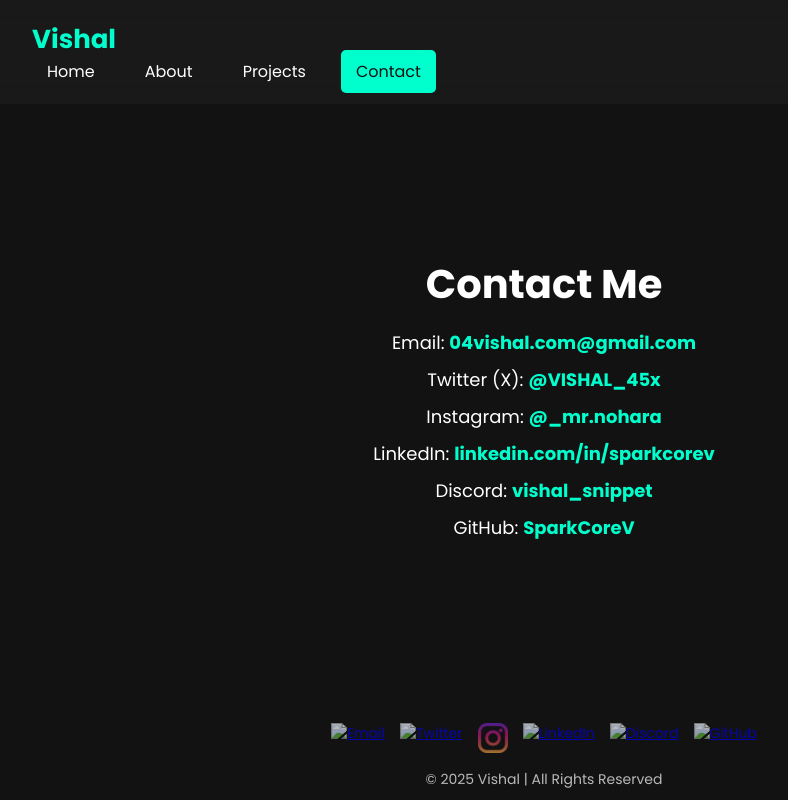
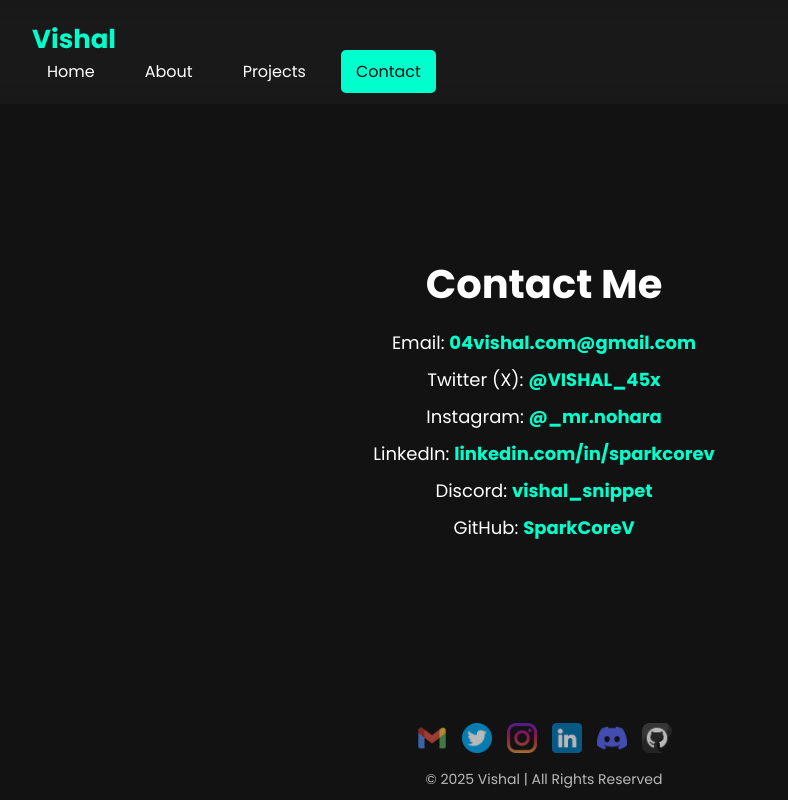
Before and after one commit to SparkCoreV/mainPortfolio, a plain HTML site: page contact.html in a window 1280 px wide. Shown: the whole page, without its empty margins (96-884 px from the left). Drawn offline with Linux system fonts and the light colour scheme; the site is published under a folder, as on GitHub Pages, so addresses that start at the root find nothing.

Commit message:
Update contact.html

```diff
--- a/contact.html
+++ b/contact.html
@@ -35,12 +35,12 @@
     <!-- 🔥 Footer -->
     <footer>
         <div class="social-icons">
-            <a href="mailto:04vishal.com@gmail.com"><img src="/assests/email.png" alt="Email"></a>
-            <a href="https://twitter.com/VISHAL_45x" target="_blank"><img src="/assests/twitter.png" alt="Twitter"></a>
-            <a href="https://instagram.com/_mr.nohara" target="_blank"><img src="assests/instagram.png" alt="Instagram"></a>
-            <a href="https://linkedin.com/in/sparkcorev" target="_blank"><img src="/assests/linkedin.png" alt="LinkedIn"></a>
-            <a href="#"><img src="/assests/discord.png" alt="Discord"></a>
-            <a href="https://github.com/SparkCoreV" target="_blank"><img src="/assests/github.png" alt="GitHub"></a>
+            <a href="mailto:04vishal.com@gmail.com"><img src="./assests/email.png" alt="Email"></a>
+            <a href="https://twitter.com/VISHAL_45x" target="_blank"><img src="./assests/twitter.png" alt="Twitter"></a>
+            <a href="https://instagram.com/_mr.nohara" target="_blank"><img src="./assests/instagram.png" alt="Instagram"></a>
+            <a href="https://linkedin.com/in/sparkcorev" target="_blank"><img src="./assests/linkedin.png" alt="LinkedIn"></a>
+            <a href="#"><img src="./assests/discord.png" alt="Discord"></a>
+            <a href="https://github.com/SparkCoreV" target="_blank"><img src="./assests/github.png" alt="GitHub"></a>
         </div>
         <p>© 2025 Vishal | All Rights Reserved</p>
     </footer>
```
